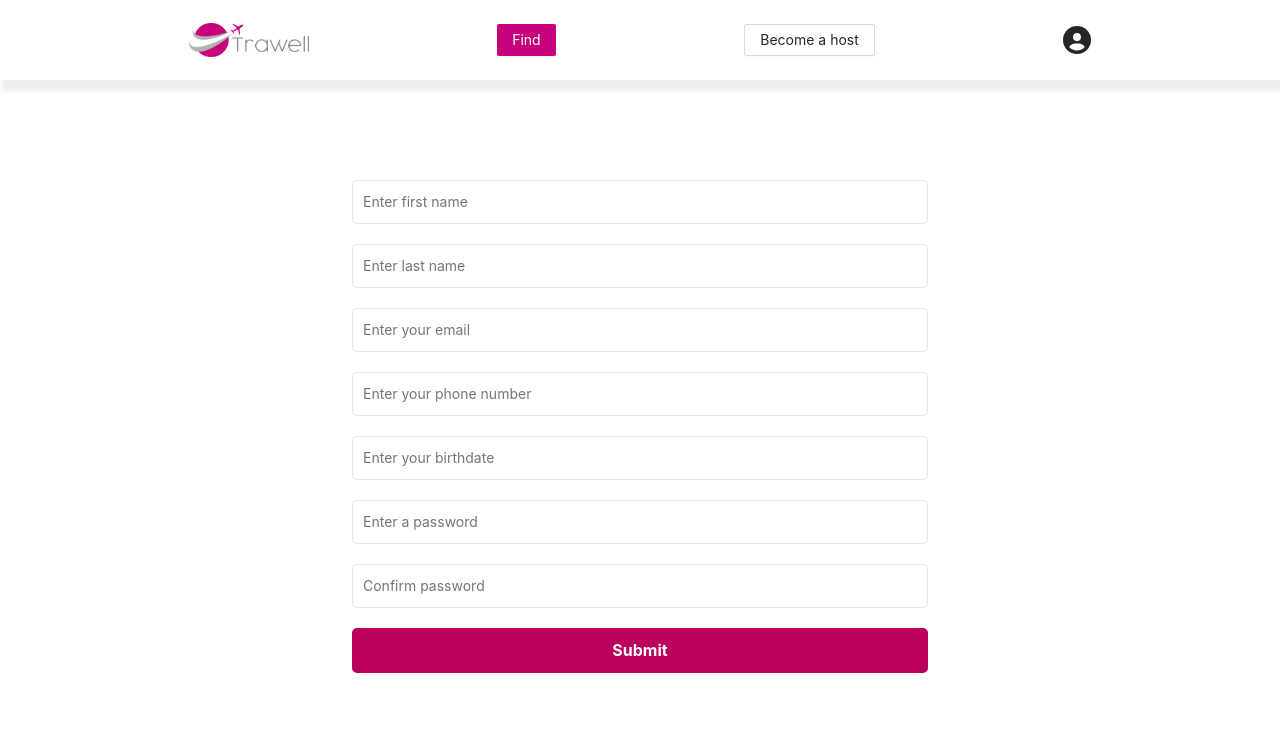
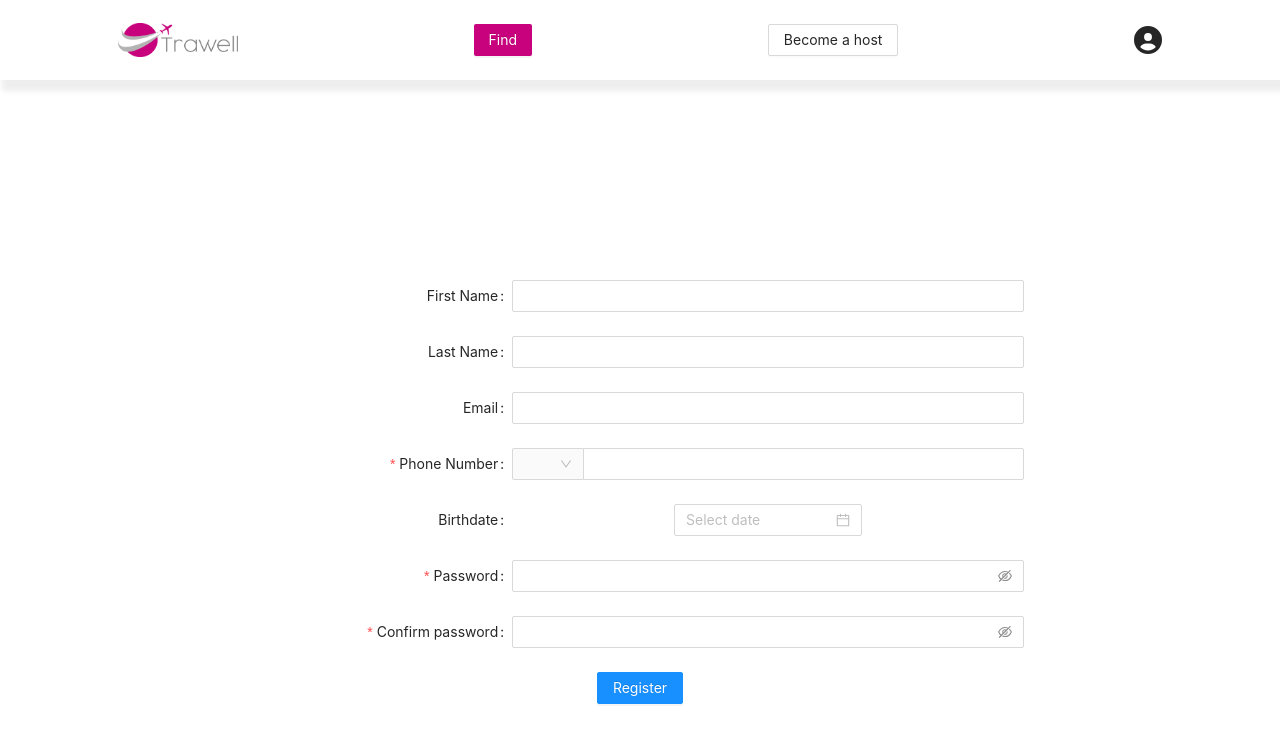
Before and after one commit to RasenganORG/Trawell-App, a React (Create React App) app: page /register-new-user in a window 1280 px wide. Shown: the top 742 px of the page. Built offline with nearby package versions, Linux system fonts and the light colour scheme.

Commit message:
feat: add Ant Design components on Login and Register page

```diff
--- a/src/App.js
+++ b/src/App.js
@@ -15,6 +15,8 @@ import Register from "./Pages/Register";
 import LoginTest from './Pages/LoginTest';
 import { ToastContainer } from 'react-toastify'
 import 'react-toastify/dist/ReactToastify.css'
+import RegisterPage from "./Pages/RegisterPage";
+import Login from "./Pages/Login";
 
 function App() {
 	return (
@@ -29,7 +31,7 @@ function App() {
 							<Route path='rooms/:roomId' element={<RoomDetail />} />
 							<Route path='search' element={<FilteredContent />} />
 							<Route path='register-host' element={<RegisterHostPage />} />
-							<Route path='register-new-user' element={<Register />} />
+							<Route path='register-new-user' element={<RegisterPage />} />
 							<Route
 								path='user-profile'
 								element={
@@ -38,7 +40,7 @@ function App() {
 									</RequireAuth>
 								}
 							/>
-							<Route path='login' element={<LoginTest />} />
+							<Route path='login' element={<Login />} />
 						</Route>
 						<Route path='*' element={<NotFound />} />
 					</Routes>
--- a/src/Pages/LayoutPage.js
+++ b/src/Pages/LayoutPage.js
@@ -14,7 +14,7 @@ const LayoutPage = () => {
 					boxShadow: "5px 8px 5px 3px rgba(200, 200, 200, 0.3)",
 					height: "80px",
 					display: "flex",
-					justifyContent: "space-evenly",
+					justifyContent: "space-around",
 					alignItems: "center",
 				}}
 			>
--- /dev/null
+++ b/src/Pages/Login.js
@@ -0,0 +1,120 @@
+import { useState, useEffect } from "react";
+import { useSelector, useDispatch } from "react-redux";
+import { useNavigate } from "react-router-dom";
+import { toast } from "react-toastify";
+import { login, reset } from "../features/auth/authSlice";
+import Spinner from "../Components/Spinner";
+import { Button, DatePicker, Form, Input } from "antd";
+
+const Login = () => {
+	const [formData, setFormData] = useState({
+		email: "",
+		password: "",
+	});
+
+	const { email, password } = formData;
+
+	const navigate = useNavigate();
+	const dispatch = useDispatch();
+
+	const { user, isLoading, isError, isSuccess, message } = useSelector(
+		(state) => state.auth
+	);
+
+	useEffect(() => {
+		if (isError) {
+			toast.error(message);
+		}
+
+		if (isSuccess) {
+			navigate("/");
+		}
+
+		dispatch(reset());
+	}, [user, isError, message, navigate, dispatch]);
+
+	const onChange = (e) => {
+		setFormData((prevState) => ({
+			...prevState,
+			[e.target.name]: e.target.value,
+		}));
+	};
+	const onSubmit = (e) => {
+		e.preventDefault();
+
+		const userData = {
+			email,
+			password,
+		};
+
+		dispatch(login(userData));
+	};
+
+	if (isLoading) {
+		return <Spinner />;
+	}
+
+	return (
+		<div>
+		  <Form
+			name="basic"
+			labelCol={{span: 8}}
+			wrapperCol={{span: 16}}
+			autoComplete="off"
+      style={{width:"50%", margin:"auto", marginTop:"200px"}}
+		  >
+			<Form.Item
+			  label="Email"
+			  name="email"
+			  rules={[
+				{
+				  required: true,
+				  message: "Please input your email!",
+				},
+			  ]}
+			>
+			  <Input
+        id='email'
+        name='email'
+        value={email}
+        autoComplete='off'
+        onChange={onChange}
+        />
+			</Form.Item>
+
+			<Form.Item
+			  label="Password"
+			  name="password"
+			  rules={[
+				{
+				  required: true,
+				  message: "Please input your password!",
+				},
+			  ]}
+			>
+			  <Input.Password
+        id='password'
+        name='password'
+        value={password}
+        autoComplete='off'
+        onChange={onChange}
+        />
+			</Form.Item>
+			<Form.Item
+			  wrapperCol={{
+				offset: 8,
+				span: 16,
+			  }}
+			>
+
+				<Button type="primary" onClick={onSubmit}>
+				  Login
+				</Button>
+
+			</Form.Item>
+		  </Form>
+		</div>
+	  );
+};
+
+export default Login;
--- /dev/null
+++ b/src/Pages/RegisterPage.js
@@ -0,0 +1,224 @@
+import { Button, DatePicker, Form, Input, Select } from "antd";
+import { useState, useEffect } from "react";
+import { useSelector, useDispatch } from "react-redux";
+import { useNavigate } from "react-router-dom";
+import { register, reset } from "../features/auth/authSlice";
+import Spinner from "../Components/Spinner";
+import { toast } from "react-toastify";
+
+const { Option } = Select;
+
+function RegisterPage() {
+	const [formData, setFormData] = useState({
+		firstName: "",
+		lastName: "",
+		email: "",
+		phoneNumber: "",
+		birthdate: "",
+		password: "",
+		password2: "",
+	});
+
+	const {
+		firstName,
+		lastName,
+		email,
+		birthdate,
+		phoneNumber,
+		password,
+		password2,
+	} = formData;
+
+	const navigate = useNavigate();
+	const dispatch = useDispatch();
+
+	const { user, isLoading, isError, isSuccess, message } = useSelector(
+		(state) => state.auth
+	);
+
+	useEffect(() => {
+		if (isError) {
+			toast.error(message);
+		}
+
+		if (isSuccess) {
+			navigate("/");
+		}
+
+		dispatch(reset());
+	}, [user, isError, message, navigate, dispatch]);
+
+	const onChange = (e) => {
+		setFormData((prevState) => ({
+			...prevState,
+			[e.target.name]: e.target.value,
+		}));
+	};
+
+	const onChangeDate = (value) => {
+    setFormData((prevState) => ({
+			...prevState,
+			birthdate: value
+		}));
+	};
+
+	const onSubmit = (e) => {
+		e.preventDefault();
+
+		if (password !== password2) {
+			toast.error("Passwords do not match");
+		} else {
+			const userData = {
+				firstName,
+				lastName,
+				email,
+				birthdate,
+				phoneNumber,
+				password,
+			};
+
+			dispatch(register(userData));
+		}
+	};
+
+	if (isLoading) {
+		return <Spinner />;
+	}
+
+	const prefixSelector = (
+		<Form.Item name='prefix' noStyle>
+			<Select
+				style={{
+					width: 70,
+				}}
+			>
+				<Option value='40'>+40</Option>
+				<Option value='45'>+45</Option>
+			</Select>
+		</Form.Item>
+	);
+
+	return (
+		<div>
+			<Form
+				style={{ width: "60%", margin: "auto", marginTop: 200 }}
+				labelCol={{ span: 8 }}
+				// wrRegistererCol={{ span: 14 }}
+				layout='horizontal'
+				id='register-forms'
+			>
+				<Form.Item label='First Name'>
+					<Input
+						id='firstName'
+						name='firstName'
+						value={firstName}
+						onChange={onChange}
+						autoComplete='off'
+					/>
+				</Form.Item>
+				<Form.Item label='Last Name'>
+					<Input
+						id='lastName'
+						name='lastName'
+						value={lastName}
+						onChange={onChange}
+						autoComplete='off'
+					/>
+				</Form.Item>
+				<Form.Item label='Email'>
+					<Input
+						type='email'
+						id='email'
+						name='email'
+						value={email}
+						onChange={onChange}
+						autoComplete='off'
+					/>
+				</Form.Item>
+				<Form.Item
+					name='phone'
+					label='Phone Number'
+					rules={[
+						{
+							required: true,
+							message: "Please input your phone number!",
+						},
+					]}
+				>
+					<Input
+						addonBefore={prefixSelector}
+						style={{
+							width: "100%",
+						}}
+						className='form-control'
+						type='number'
+						id='phoneNumber'
+						name='phoneNumber'
+						value={phoneNumber}
+						onChange={onChange}
+					/>
+				</Form.Item>
+				<Form.Item label='Birthdate'>
+					<DatePicker
+						id='birthdate'
+						name='birthdate'
+						value={birthdate}
+						onChange={onChangeDate}
+						autoComplete='off'
+					/>
+				</Form.Item>
+				{/* <Form.Item label='Birthdate'>
+					<Input
+						id='birthdate'
+						name='birthdate'
+						value={birthdate}
+						onChange={onChange}
+						autoComplete='off'
+					/>
+				</Form.Item> */}
+				<Form.Item
+					label='Password'
+					name='password'
+					rules={[
+						{
+							required: true,
+							message: "Please input your password!",
+						},
+					]}
+				>
+					<Input.Password
+						id='password'
+						name='password'
+						value={password}
+						onChange={onChange}
+						autoComplete='off'
+					/>
+				</Form.Item>
+
+				<Form.Item
+					label='Confirm password'
+					name='confirmPassword'
+					rules={[
+						{
+							required: true,
+							message: "Please input your password!",
+						},
+					]}
+				>
+					<Input.Password
+						id='password2'
+						name='password2'
+						value={password2}
+						onChange={onChange}
+						autoComplete='off'
+					/>
+				</Form.Item>
+				<Button onClick={onSubmit} type='primary' id='submit'>
+					Register
+				</Button>
+			</Form>
+		</div>
+	);
+}
+
+export default RegisterPage;
```
